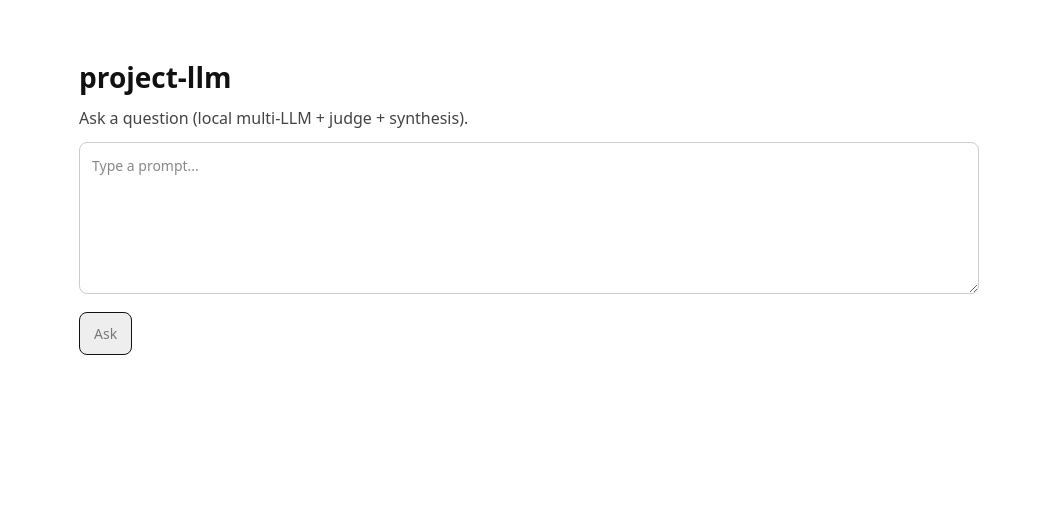
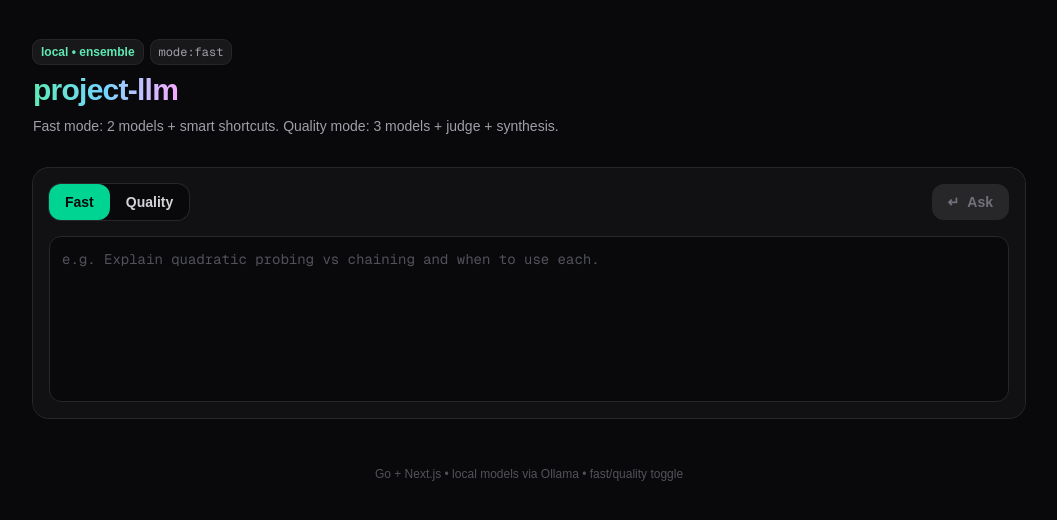
Before and after one commit to caleb-gordon/project-llm, a Next.js app in the folder frontend/: page / in a window 1280 px wide. Shown: the top 520 px of the page, without its empty margins (111-1168 px from the left). Built offline with nearby package versions, Linux system fonts and the light colour scheme.

Commit message:
Implemented Fast/Quality switcher. Fast uses two models opposed to three and significantly cuts down time taken to respond.

```diff
--- a/frontend/src/app/page.tsx
+++ b/frontend/src/app/page.tsx
@@ -1,104 +1,215 @@
 "use client";
 
-import { useState } from "react";
+import { useMemo, useState } from "react";
+
+type Candidate = {
+    provider: string;
+    text: string;
+    latency_ms: number;
+};
+
+type OkResp = {
+    final: string;
+    candidates: Candidate[];
+    cached: boolean;
+    mode: "fast" | "quality";
+};
+
+type ErrResp = { error: string };
+
+function isErr(x: any): x is ErrResp {
+    return typeof x?.error === "string";
+}
 
 export default function Home() {
     const [prompt, setPrompt] = useState("");
-    const [answer, setAnswer] = useState("");
+    const [mode, setMode] = useState<"fast" | "quality">("fast");
+
+    const [finalAnswer, setFinalAnswer] = useState("");
+    const [candidates, setCandidates] = useState<Candidate[]>([]);
+    const [cached, setCached] = useState(false);
+
     const [loading, setLoading] = useState(false);
+    const [err, setErr] = useState("");
+
+    const canAsk = useMemo(() => prompt.trim().length > 0 && !loading, [prompt, loading]);
 
     async function ask() {
         setLoading(true);
-        setAnswer("");
+        setErr("");
+        setFinalAnswer("");
+        setCandidates([]);
+        setCached(false);
 
         try {
             const res = await fetch("/api/answer", {
                 method: "POST",
                 headers: { "Content-Type": "application/json" },
-                body: JSON.stringify({ prompt }),
+                body: JSON.stringify({ prompt, mode }),
             });
 
             const raw = await res.text();
-            const data = JSON.parse(raw);
+            let data: OkResp | ErrResp;
+            try {
+                data = JSON.parse(raw);
+            } catch {
+                throw new Error(`Non-JSON response (${res.status}): ${raw}`);
+            }
 
-            if (!res.ok) throw new Error(data?.error ?? `Request failed (${res.status})`);
+            if (!res.ok || isErr(data)) {
+                throw new Error(isErr(data) ? data.error : `Request failed (${res.status})`);
+            }
 
-            setAnswer(data.final ?? JSON.stringify(data, null, 2));
+            setFinalAnswer(data.final);
+            setCandidates(data.candidates ?? []);
+            setCached(Boolean(data.cached));
         } catch (e: any) {
-            setAnswer(`Error: ${e?.message ?? "Unknown error"}`);
+            setErr(e?.message ?? "Unknown error");
         } finally {
             setLoading(false);
         }
     }
 
     return (
-        <main
-            style={{
-                minHeight: "100vh",
-                background: "#ffffff",
-                color: "#111111",
-                padding: 16,
-                fontFamily: "system-ui, -apple-system, Segoe UI, Roboto, Arial, sans-serif",
-            }}
-        >
-            <div style={{ maxWidth: 900, margin: "40px auto" }}>
-                <h1 style={{ fontSize: 28, fontWeight: 700, margin: 0 }}>project-llm</h1>
-                <p style={{ marginTop: 8, color: "#444" }}>
-                    Ask a question (local multi-LLM + judge + synthesis).
-                </p>
+        <main className="min-h-screen bg-zinc-950 text-zinc-100">
+            <div className="mx-auto max-w-5xl px-4 py-10">
+                {/* Header */}
+                <div className="flex flex-col gap-2">
+                    <div className="inline-flex items-center gap-2">
+            <span className="rounded-lg bg-zinc-900 px-2 py-1 text-xs font-semibold text-emerald-300 ring-1 ring-zinc-800">
+              local • ensemble
+            </span>
+                        {cached && (
+                            <span className="rounded-lg bg-zinc-900 px-2 py-1 text-xs font-semibold text-sky-300 ring-1 ring-zinc-800">
+                cache hit
+              </span>
+                        )}
+                        <span className="rounded-lg bg-zinc-900 px-2 py-1 font-mono text-xs text-zinc-400 ring-1 ring-zinc-800">
+              mode:{mode}
+            </span>
+                    </div>
 
-                <textarea
-                    rows={6}
-                    value={prompt}
-                    onChange={(e) => setPrompt(e.target.value)}
-                    placeholder="Type a prompt..."
-                    style={{
-                        width: "100%",
-                        marginTop: 12,
-                        padding: 12,
-                        border: "1px solid #ccc",
-                        borderRadius: 8,
-                        background: "#fff",
-                        color: "#111",
-                        outline: "none",
-                        fontSize: 14,
-                    }}
-                />
+                    <h1 className="text-3xl font-bold tracking-tight">
+            <span className="bg-gradient-to-r from-emerald-300 via-sky-300 to-fuchsia-300 bg-clip-text text-transparent">
+              project-llm
+            </span>
+                    </h1>
 
-                <button
-                    onClick={ask}
-                    disabled={loading || !prompt.trim()}
-                    style={{
-                        marginTop: 12,
-                        padding: "10px 14px",
-                        borderRadius: 8,
-                        border: "1px solid #111",
-                        background: loading || !prompt.trim() ? "#eee" : "#111",
-                        color: loading || !prompt.trim() ? "#777" : "#fff",
-                        cursor: loading || !prompt.trim() ? "not-allowed" : "pointer",
-                        fontSize: 14,
-                    }}
-                >
-                    {loading ? "Thinking..." : "Ask"}
-                </button>
+                    <p className="max-w-2xl text-sm text-zinc-400">
+                        Fast mode: 2 models + smart shortcuts. Quality mode: 3 models + judge + synthesis.
+                    </p>
+                </div>
 
-                {answer && (
-                    <pre
-                        style={{
-                            marginTop: 16,
-                            padding: 12,
-                            borderRadius: 8,
-                            border: "1px solid #ddd",
-                            background: "#f7f7f7",
-                            color: "#111",
-                            whiteSpace: "pre-wrap",
-                            lineHeight: 1.4,
-                            fontSize: 14,
-                        }}
-                    >
-            {answer}
-          </pre>
+                {/* Prompt / Controls */}
+                <div className="mt-8 rounded-2xl bg-zinc-900/60 p-4 ring-1 ring-zinc-800 backdrop-blur">
+                    <div className="flex flex-col gap-4">
+                        <div className="flex flex-wrap items-center justify-between gap-3">
+                            <div className="inline-flex rounded-xl bg-zinc-950 ring-1 ring-zinc-800">
+                                <button
+                                    type="button"
+                                    onClick={() => setMode("fast")}
+                                    className={`px-4 py-2 text-sm font-semibold rounded-xl transition ${
+                                        mode === "fast"
+                                            ? "bg-emerald-400 text-zinc-950"
+                                            : "text-zinc-300 hover:bg-zinc-900"
+                                    }`}
+                                >
+                                    Fast
+                                </button>
+                                <button
+                                    type="button"
+                                    onClick={() => setMode("quality")}
+                                    className={`px-4 py-2 text-sm font-semibold rounded-xl transition ${
+                                        mode === "quality"
+                                            ? "bg-fuchsia-300 text-zinc-950"
+                                            : "text-zinc-300 hover:bg-zinc-900"
+                                    }`}
+                                >
+                                    Quality
+                                </button>
+                            </div>
+
+                            <button
+                                onClick={ask}
+                                disabled={!canAsk}
+                                className="inline-flex items-center gap-2 rounded-xl bg-emerald-400 px-4 py-2 text-sm font-semibold text-zinc-950 transition disabled:cursor-not-allowed disabled:bg-zinc-800 disabled:text-zinc-500"
+                            >
+                                {loading ? (
+                                    <>
+                                        <span className="h-4 w-4 animate-spin rounded-full border-2 border-zinc-950 border-t-transparent" />
+                                        Thinking…
+                                    </>
+                                ) : (
+                                    <>
+                                        <span className="font-mono">↵</span> Ask
+                                    </>
+                                )}
+                            </button>
+                        </div>
+
+                        <textarea
+                            className="w-full resize-none rounded-xl border border-zinc-800 bg-zinc-950 px-3 py-3 font-mono text-sm text-zinc-100 placeholder:text-zinc-600 focus:outline-none focus:ring-2 focus:ring-emerald-400/40"
+                            rows={7}
+                            placeholder="e.g. Explain quadratic probing vs chaining and when to use each."
+                            value={prompt}
+                            onChange={(e) => setPrompt(e.target.value)}
+                        />
+
+                        {err && (
+                            <div className="rounded-xl border border-red-900/60 bg-red-950/30 p-3 text-sm text-red-200">
+                                {err}
+                            </div>
+                        )}
+                    </div>
+                </div>
+
+                {/* Final Answer */}
+                {finalAnswer && (
+                    <div className="mt-8 rounded-2xl bg-zinc-900/60 p-5 ring-1 ring-zinc-800 backdrop-blur">
+                        <div className="flex items-center justify-between">
+                            <h2 className="text-sm font-semibold text-zinc-200">Final answer</h2>
+                            <span className="rounded-lg bg-zinc-950 px-2 py-1 font-mono text-xs text-zinc-400 ring-1 ring-zinc-800">
+                /answer
+              </span>
+                        </div>
+                        <div className="mt-3 whitespace-pre-wrap text-sm leading-relaxed text-zinc-100">
+                            {finalAnswer}
+                        </div>
+                    </div>
                 )}
+
+                {/* Candidates */}
+                {candidates.length > 0 && (
+                    <div className="mt-8">
+                        <div className="mb-3 flex items-center justify-between">
+                            <h2 className="text-sm font-semibold text-zinc-200">Model candidates</h2>
+                            <span className="text-xs text-zinc-500">{candidates.length} responses</span>
+                        </div>
+
+                        <div className="grid gap-4 md:grid-cols-3">
+                            {candidates.map((c) => (
+                                <div
+                                    key={c.provider}
+                                    className="rounded-2xl bg-zinc-900/60 p-4 ring-1 ring-zinc-800 backdrop-blur"
+                                >
+                                    <div className="flex items-center justify-between">
+                    <span className="rounded-lg bg-zinc-950 px-2 py-1 text-xs font-semibold text-zinc-200 ring-1 ring-zinc-800">
+                      {c.provider}
+                    </span>
+                                        <span className="font-mono text-xs text-zinc-500">{c.latency_ms}ms</span>
+                                    </div>
+                                    <div className="mt-3 line-clamp-[14] whitespace-pre-wrap font-mono text-xs text-zinc-300">
+                                        {c.text}
+                                    </div>
+                                </div>
+                            ))}
+                        </div>
+                    </div>
+                )}
+
+                <footer className="mt-12 text-center text-xs text-zinc-600">
+                    Go + Next.js • local models via Ollama • fast/quality toggle
+                </footer>
             </div>
         </main>
     );
```
Also changed, not shown: frontend/src/app/api/answer/route.ts (line endings or trailing spaces), 1 other file (tests, documents, lock files or other folders).
